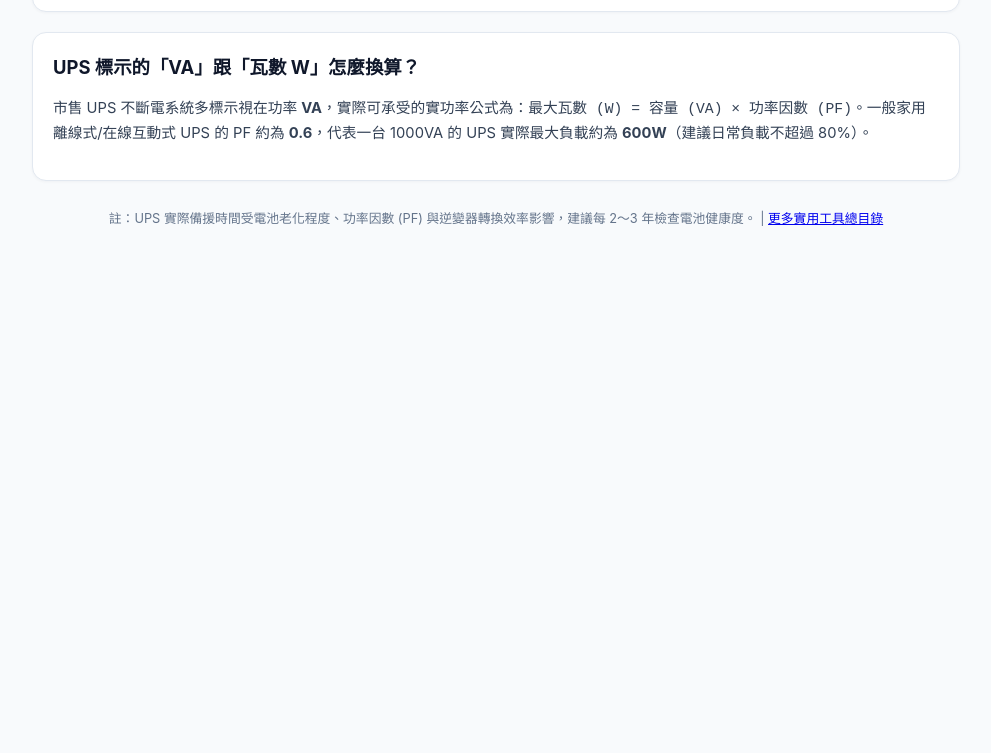
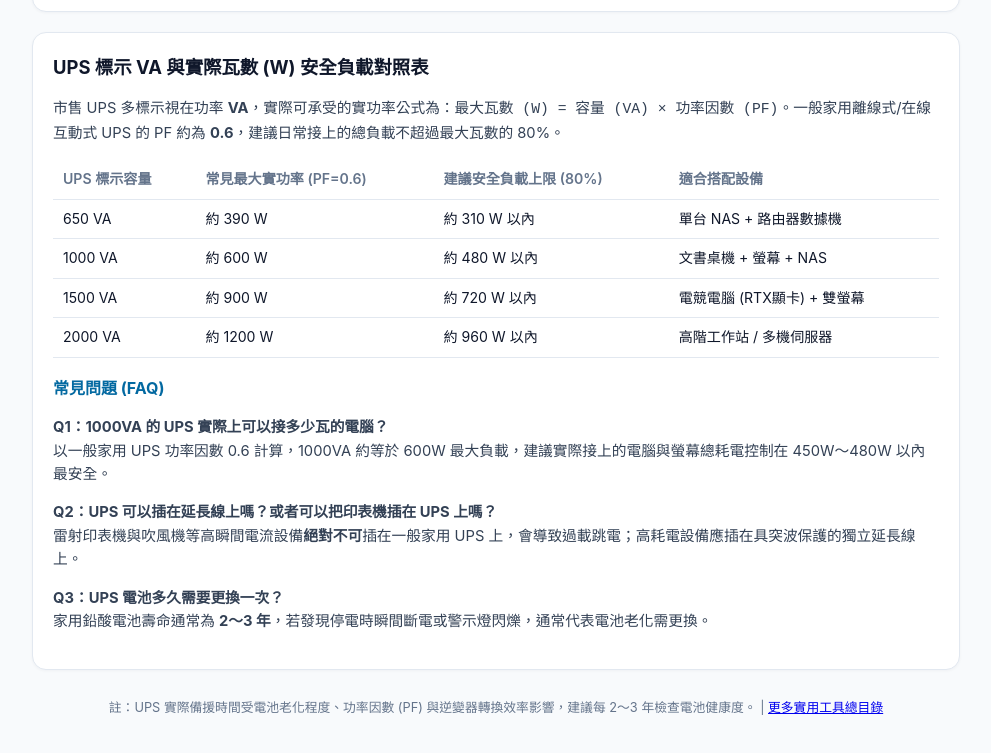
Before and after one commit to jimmycmhsieh0801-cloud/tw-ups-nas-calc, a plain HTML site: page index.html in a window 1280 px wide. Shown: the part 856-1609 px from the top of the page, without its empty margins (144-1135 px from the left). Before the commit the page ends 1146 px from the top, so only its background shows below. Drawn offline with Linux system fonts and the light colour scheme.

Commit message:
Watchdog 06:00 upgrade: AdSense SEO table, 3 FAQs, result lead-cta

```diff
--- a/index.html
+++ b/index.html
@@ -33,7 +33,7 @@
   }
   </script>
   <script type="application/ld+json">
-  {"@context": "https://schema.org", "@type": "FAQPage", "mainEntity": [{"@type": "Question", "name": "1000VA的UPS實際上可以接多少瓦的電腦？", "acceptedAnswer": {"@type": "Answer", "text": "以一般家用 UPS 功率因數 0.6 計算，1000VA 約等於 600W 最大負載，建議實際接上的電腦與螢幕總耗電控制在 450W～480W 以內最安全。"}}]}
+  {"@context": "https://schema.org", "@type": "FAQPage", "mainEntity": [{"@type": "Question", "name": "1000VA的UPS實際上可以接多少瓦的電腦？", "acceptedAnswer": {"@type": "Answer", "text": "以一般家用 UPS 功率因數 0.6 計算，1000VA 約等於 600W 最大負載，建議實際接上的電腦與螢幕總耗電控制在 450W～480W 以內最安全。"}}, {"@type": "Question", "name": "NAS買不斷電系統需要買多大VA？", "acceptedAnswer": {"@type": "Answer", "text": "單純接 2-bay 或 4-bay NAS 與光世代小烏龜（總負載約 50W～80W），選購 650VA～1000VA 的在線互動式 UPS 並接上 USB 通知自動關機即可。"}}, {"@type": "Question", "name": "雷射印表機可以接在UPS不斷電系統上嗎？", "acceptedAnswer": {"@type": "Answer", "text": "不行，雷射印表機加熱瞬間功耗極高，接在一般家用 UPS 上容易造成過載保護關機或損壞機器。"}}]}
   </script>
   <style>
     :root {
@@ -156,9 +156,21 @@
     </section>
 
     <article class="card seo-section">
-
-          <h2>UPS 標示的「VA」跟「瓦數 W」怎麼換算？</h2>
-          <p>市售 UPS 不斷電系統多標示視在功率 <strong>VA</strong>，實際可承受的實功率公式為：<code>最大瓦數 (W) = 容量 (VA) × 功率因數 (PF)</code>。一般家用離線式/在線互動式 UPS 的 PF 約為 <strong>0.6</strong>，代表一台 1000VA 的 UPS 實際最大負載約為 <strong>600W</strong>（建議日常負載不超過 80%）。</p>
+      <h2>UPS 標示 VA 與實際瓦數 (W) 安全負載對照表</h2>
+      <p>市售 UPS 多標示視在功率 <strong>VA</strong>，實際可承受的實功率公式為：<code>最大瓦數 (W) = 容量 (VA) × 功率因數 (PF)</code>。一般家用離線式/在線互動式 UPS 的 PF 約為 <strong>0.6</strong>，建議日常接上的總負載不超過最大瓦數的 80%。</p>
+      <table>
+        <thead><tr><th>UPS 標示容量</th><th>常見最大實功率 (PF=0.6)</th><th>建議安全負載上限 (80%)</th><th>適合搭配設備</th></tr></thead>
+        <tbody>
+          <tr><td>650 VA</td><td>約 390 W</td><td>約 310 W 以內</td><td>單台 NAS + 路由器數據機</td></tr>
+          <tr><td>1000 VA</td><td>約 600 W</td><td>約 480 W 以內</td><td>文書桌機 + 螢幕 + NAS</td></tr>
+          <tr><td>1500 VA</td><td>約 900 W</td><td>約 720 W 以內</td><td>電競電腦 (RTX顯卡) + 雙螢幕</td></tr>
+          <tr><td>2000 VA</td><td>約 1200 W</td><td>約 960 W 以內</td><td>高階工作站 / 多機伺服器</td></tr>
+        </tbody>
+      </table>
+      <h3>常見問題 (FAQ)</h3>
+      <p><strong>Q1：1000VA 的 UPS 實際上可以接多少瓦的電腦？</strong><br>以一般家用 UPS 功率因數 0.6 計算，1000VA 約等於 600W 最大負載，建議實際接上的電腦與螢幕總耗電控制在 450W～480W 以內最安全。</p>
+      <p><strong>Q2：UPS 可以插在延長線上嗎？或者可以把印表機插在 UPS 上嗎？</strong><br>雷射印表機與吹風機等高瞬間電流設備<strong>絕對不可</strong>插在一般家用 UPS 上，會導致過載跳電；高耗電設備應插在具突波保護的獨立延長線上。</p>
+      <p><strong>Q3：UPS 電池多久需要更換一次？</strong><br>家用鉛酸電池壽命通常為 <strong>2～3 年</strong>，若發現停電時瞬間斷電或警示燈閃爍，通常代表電池老化需更換。</p>
     </article>
 
 
```
